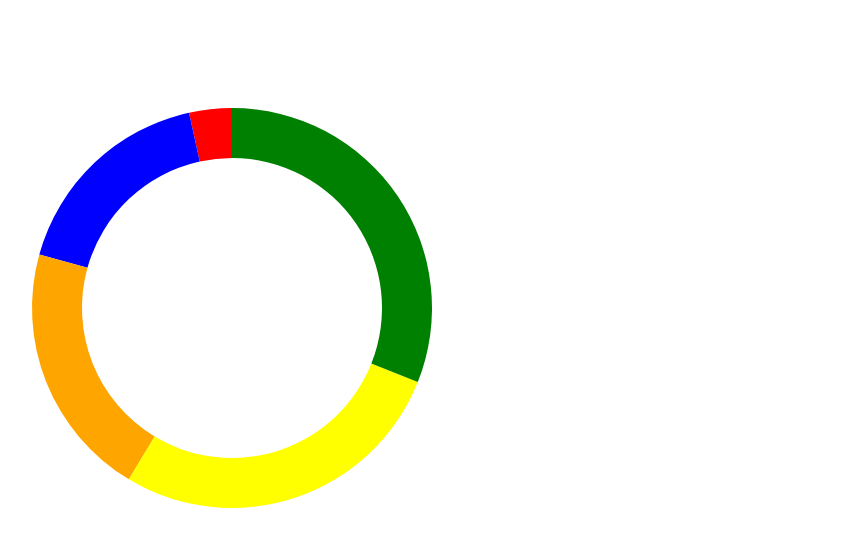
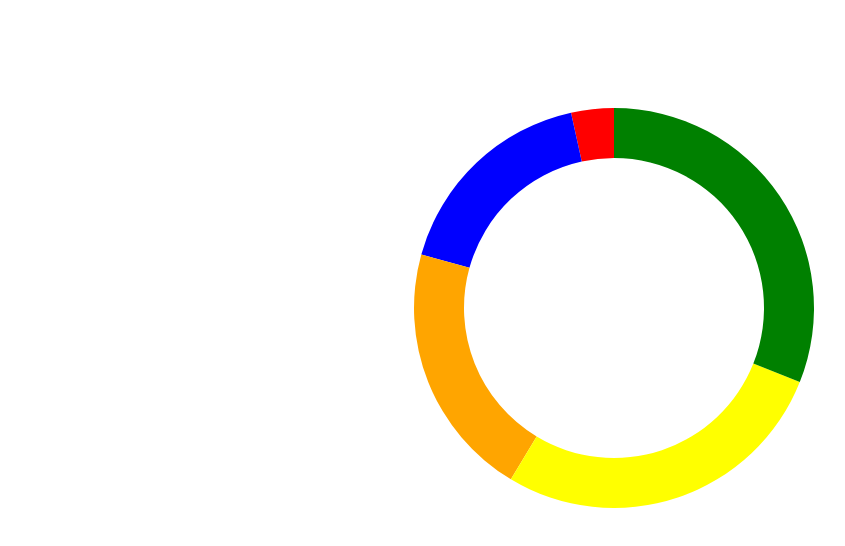
Before and after one commit to SoftwareEngAhmetDemir/Char-donut, a plain HTML site: page index.html in a window 1280 px wide. Shown: the whole page, without its empty margins (76-921 px from the left). Drawn offline with nearby package versions, Linux system fonts and the light colour scheme.

Commit message:
ahmedanimation

```diff
--- a/index.css
+++ b/index.css
@@ -1,3 +1,7 @@
+#container{
+    display: flex;
+    justify-content: center;
+}
 #textbox{
     border: 1px solid rgba(0, 0, 255, 0.808);
     background-color: blueviolet;
--- a/index.html
+++ b/index.html
@@ -8,6 +8,7 @@
     <link rel="stylesheet" href="index.css"/>
 </head>
 <body>
+  <div id="container"></div>
     <div id="textbox"></div>
 </body>
 <script src="https://cdnjs.cloudflare.com/ajax/libs/d3/6.5.0/d3.js"
--- a/index.js
+++ b/index.js
@@ -5,10 +5,11 @@ var color = d3
   .scaleOrdinal()
   .range(["red", "blue", "orange", "yellow", "green"]);
 var canvas = d3
-  .select("body")
+  .select("#container")
   .append("svg")
   .attr("width", 500)
-  .attr("height", 500);
+  .attr("height", 500)
+
 
 var group = canvas.append("g").attr("transform", "translate(300,300)");
 
@@ -18,7 +19,7 @@ var pie = d3.pie().value(function (d) {
   return d;
 });
 
-console.log(pie(data));
+// console.log(pie(data));
 let dp = pie(data).sort()
 var arcs = group
   .selectAll(".arc")
@@ -26,6 +27,9 @@ var arcs = group
   .enter()
   .append("g")
   .attr("class", "arc");
+
+
+
 
 arcs
   .append("path")
```
